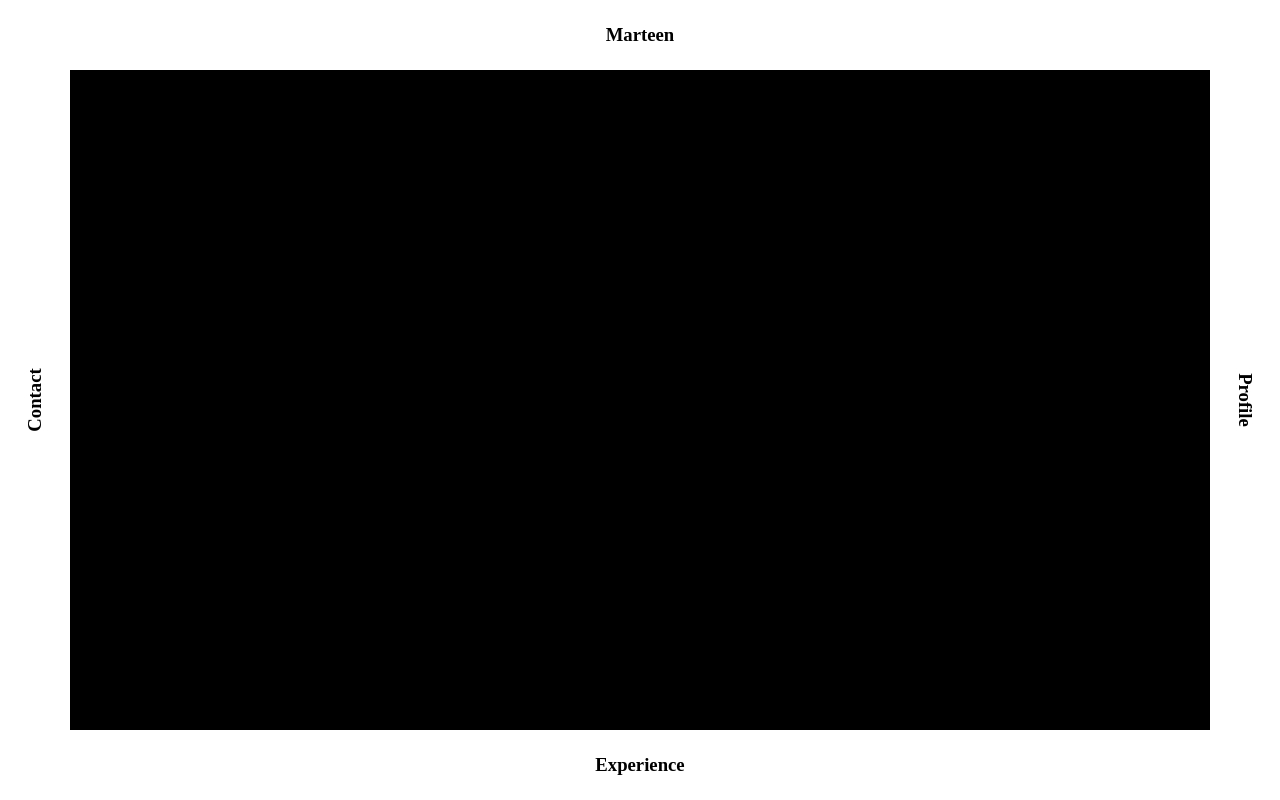
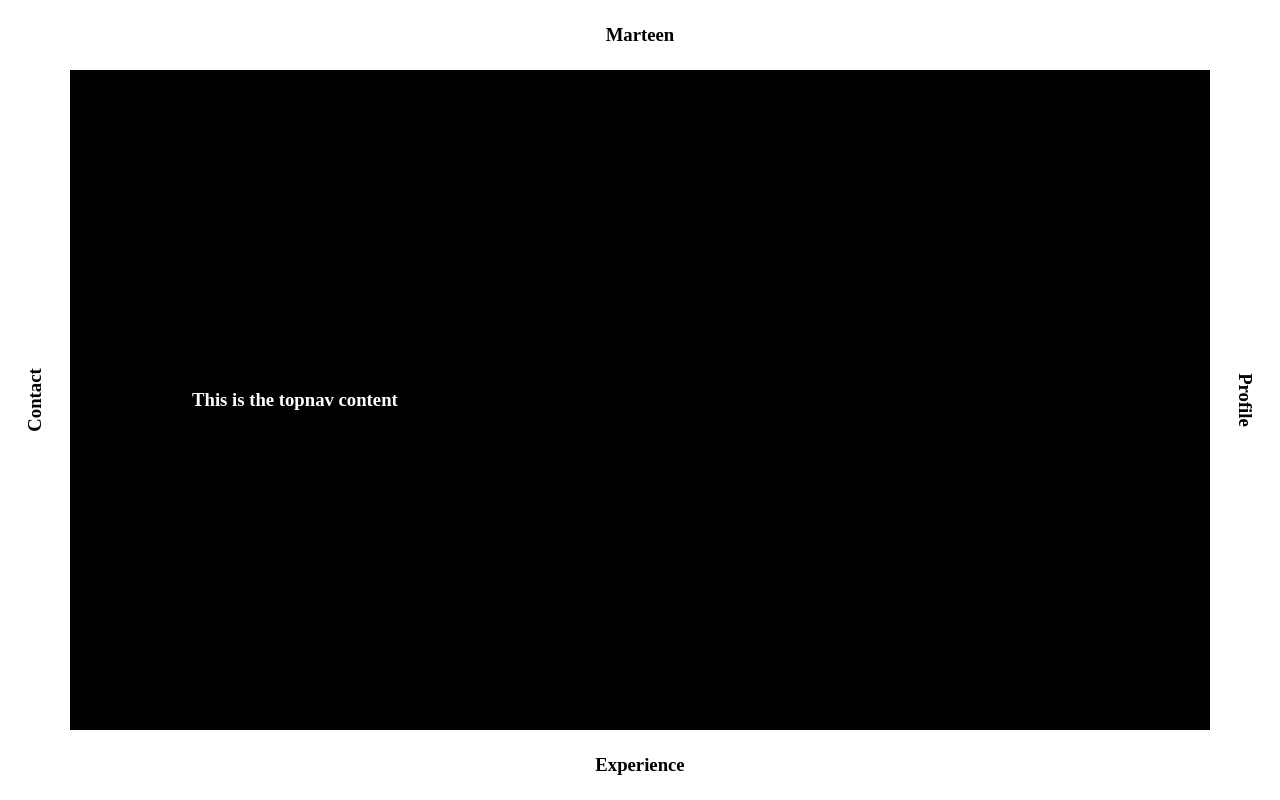
Before and after one commit to medev21/profile_site_2018, a plain HTML site: page index.html in a window 1280 px wide. Drawn offline with nearby package versions, Linux system fonts and the light colour scheme.

Commit message:
center navbar content inside frame

```diff
--- a/css/portfolio.css
+++ b/css/portfolio.css
@@ -1,3 +1,7 @@
+#container, .navFrame{
+    height: 100%;
+}
+
 .navBar{
 	background: #fff;
     color: #000;
@@ -52,3 +56,21 @@
     /*standard*/
     transform: rotate(-90deg);
 }
+
+.navContent{
+    position: absolute;
+    top: 0;
+    width: 100%;
+    height: 100%;
+}
+
+.topNavContent{
+    height: 100%;
+    display: flex;
+    justify-content: center;
+    align-items: center;
+}
+
+.frameContent{
+    width: 70%;
+}
--- a/css/universal.css
+++ b/css/universal.css
@@ -7,6 +7,7 @@ body{
 	background-color: #000;
 	color: #fff;
 	margin: 0;
+	height: 100%;
 }
 
 h1, h2, h3, h4, h5, p{margin: 0;}
--- a/index.html
+++ b/index.html
@@ -24,7 +24,22 @@
           <div class="navBar"><h3>Contact</h3></div>
         </a>
       </div>
-      <div class="navContent"></div>
+      <div class="navContent">
+        <div class="topNavContent">
+          <div class="frameContent">
+            <h3>This is the topnav content</h3>
+          </div>
+        </div>
+        <div class="rightNavContent">
+
+        </div>
+        <div class="bottomNavContent">
+
+        </div>
+        <div class="leftNavContent">
+
+        </div>
+      </div>
     </div>
     <script src="http://code.jquery.com/jquery-1.11.3.min.js"></script>
     <script src="js/app.js" type="text/javascript"></script>
```
